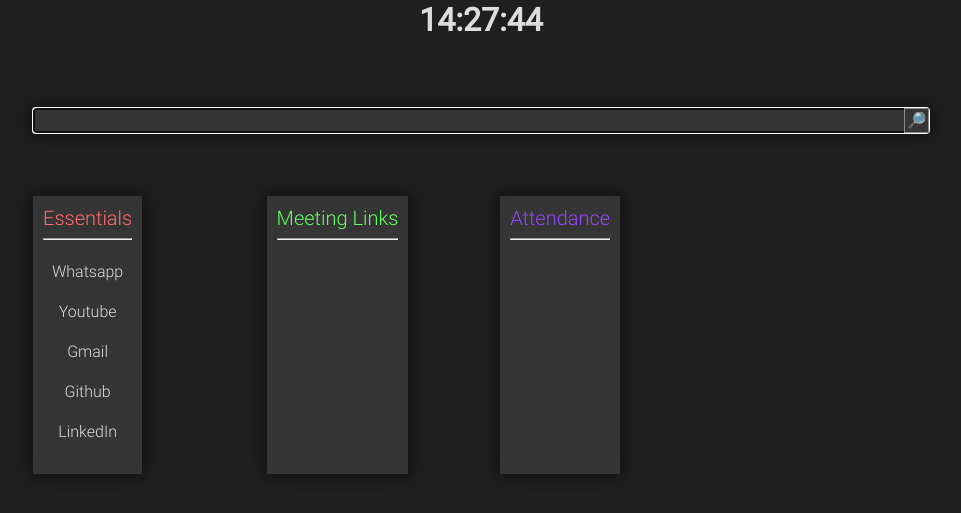
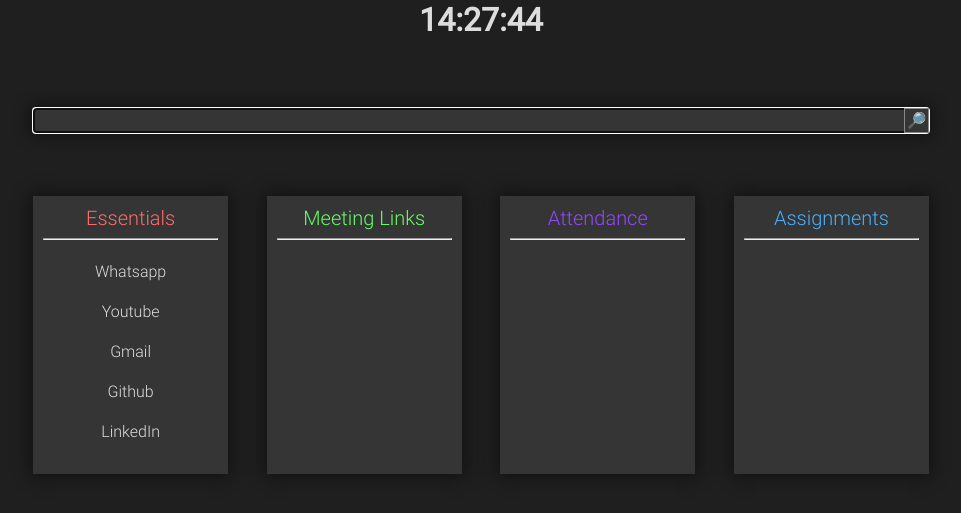
Before and after one commit to mdb571/kopp, a Flask app: template templates/index.html in a window 1280 px wide. Shown: the part 214-727 px from the top of the page, without its empty margins (159-1120 px from the left). Run offline with Flask 2, Linux system fonts and the light colour scheme; the template is opened without the code that fills it, so the values that code supplies are empty.

Commit message:
unsubmitted assigns

```diff
--- a/app.py
+++ b/app.py
@@ -41,6 +41,8 @@ def get_attendance_meet_url(username):
             sub_name = grid_data.find(text=re.compile(sub_code+'\s\-\s.+'))
             if sub_name != None:
                 sub_name=sub_name.replace('									','')
+                shortcode=sub_name.split('-')[-1]
+                sub_name=sub_name.split('-')[0]+"".join(e[0] for e in shortcode.split())
             else:
                 sub_name=sub_code
             perc = tag.find_all('td', {'class': 'span2'})[i].getText().strip()
@@ -60,14 +62,26 @@ def get_attendance_meet_url(username):
             sub_name=name.getText().replace('						','')
             sub_name=sub_name.replace('\n\t','')
             if sub_name!='\nVideo Link\n':
+                if "Semester" not in sub_name:
+                    sub_name="".join(e[0] for e in sub_name.split())
                 subjects.append(sub_name)
         for link in links:
             gmeet=link['href']
             link_dict[subjects[0]]=gmeet
             subjects.remove(subjects[0])
+    assignment_url='https://tkmce.etlab.in/student/assignments'
+    assign_data=BeautifulSoup(sess.get(assignment_url).content,'html.parser')
+    assign_table=assign_data.find('table',{'class':'items table'})
+    subtag=assign_table.find_all('tr')
+    pending={}
+    for tag in subtag:
+        if tag.find('td',text='NOT SUBMITTED'):
+            _sub_name=tag.find('td').getText()
+            _shortcode=_sub_name.split('-')[-1]
+            _sub_name=_sub_name.split('-')[0]+"".join(e[0] for e in _shortcode.split())
+            pending[_sub_name]='https://tkmce.etlab.in/student'+tag.find('a')['href']
 
-    print(link_dict)
-    return(render_template("index.html",attendance=attendance,links=link_dict,name=user_name,batch=batch))
+    return(render_template("index.html",attendance=attendance,links=link_dict,name=user_name,batch=batch,pending=pending))
 
 @app.errorhandler(404)
 def not_found(error):
--- a/templates/index.html
+++ b/templates/index.html
@@ -36,7 +36,7 @@
             </form>
         </div>
         <div id="links-container">
-            <section class="link-section" style="width: max-content;">
+            <section class="link-section">
                 <h2 class="link-section-title red" align="center">Essentials</h2>
                 <hr />
                 <ul class="link-list">
@@ -47,7 +47,7 @@
                     <li class="link-list-item"><a class="link" add target="_blank" href="https://linkedin.com">LinkedIn</a></li>
                 </ul>
             </section>
-            <section class="link-section" style="width: max-content;">
+            <section class="link-section">
                 <h2 class="link-section-title green" align="center">Meeting Links</h2>
                 <hr />
                 <ul class="link-list">
@@ -56,12 +56,21 @@
          			{% endfor %}
                 </ul>
             </section>
-            <section class="link-section" style="width: max-content;">
+            <section class="link-section">
                 <h2 class="link-section-title purple" align="center">Attendance</h2>
                 <hr />
                 <ul class="link-list">
                 	{% for k,v in attendance.items() %}
-                    	<li class="link-list-item"><a class="link" href="#">{{k}}:{{v}}</a></li>
+                    	<li class="link-list-item"><a class="link" href="#">{{k}} : {{v}}</a></li>
+                	{%endfor%}
+                </ul>
+            </section>
+            <section class="link-section">
+                <h2 class="link-section-title blue" align="center">Assignments</h2>
+                <hr />
+                <ul class="link-list">
+                	{% for k,v in pending.items() %}
+                    	<li class="link-list-item"><a class="link" href={{v}}>{{k}}</a></li>
                 	{%endfor%}
                 </ul>
             </section>
```
Also changed, not shown: img.png.
